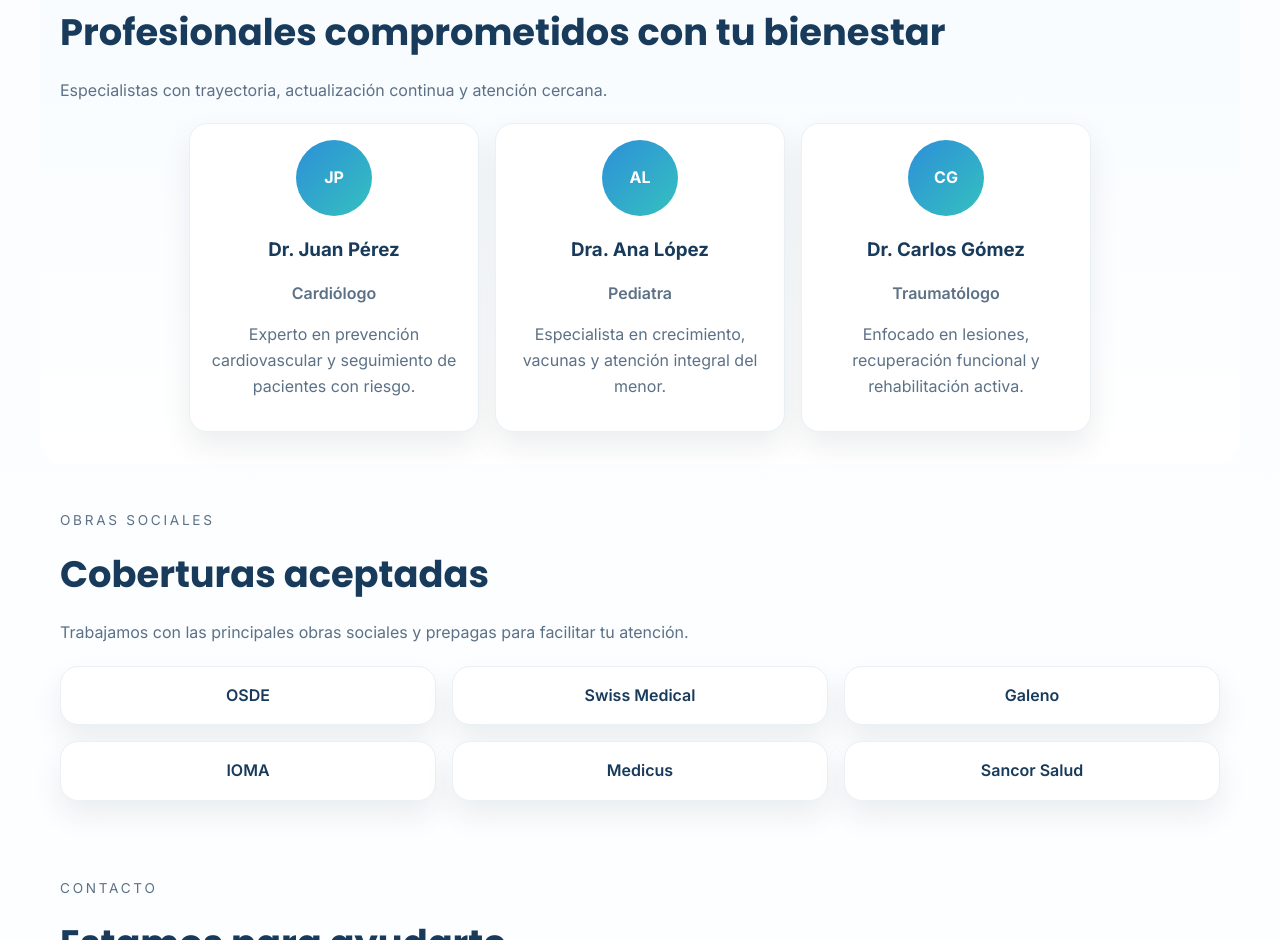
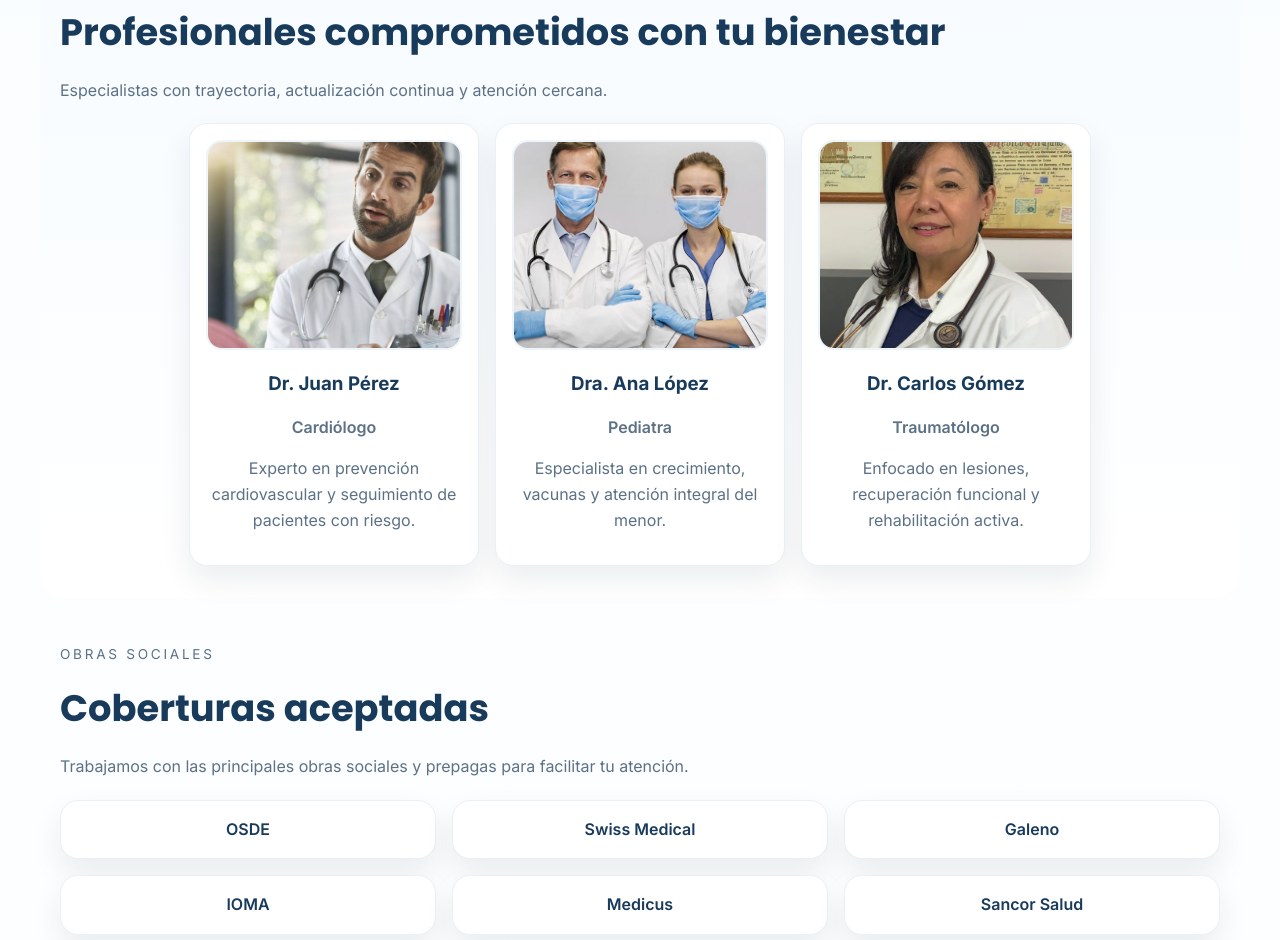
Before and after one commit to phipee/frtend-sum2E-Martin-Hernandez, a plain HTML site: page index.html in a window 1280 px wide. Shown: the part 1459-2399 px from the top of the page. Drawn offline with Linux system fonts and the light colour scheme.

Commit message:
Cuarto  commit: Etapa 4 (Validar estructura segun rubrica)

```diff
--- a/css/style.css
+++ b/css/style.css
@@ -136,13 +136,23 @@ main { padding-bottom: 2rem; }
   gap: 1rem;
   justify-content: center;
 }
-.doctor-card { padding: 1rem; width: 290px; text-align: center; }
-.avatar {
-  width: 76px; height: 76px; margin: 0 auto 0.8rem;
-  border-radius: 50%;
-  display: grid; place-items: center;
-  background: linear-gradient(135deg, var(--blue), var(--teal));
-  color: #fff; font-weight: 700;
+.doctor-card {
+  padding: 1rem;
+  width: 290px;
+  text-align: center;
+  transition: transform 0.2s ease, box-shadow 0.2s ease;
+}
+.doctor-card:hover {
+  transform: translateY(-4px);
+  box-shadow: 0 18px 32px rgba(17, 34, 56, 0.14);
+}
+.doctor-photo {
+  width: 100%;
+  height: 210px;
+  object-fit: cover;
+  border-radius: 16px;
+  margin-bottom: 0.85rem;
+  border: 2px solid #edf5fb;
 }
 .role { color: var(--blue); font-weight: 600; }
 
--- a/index.html
+++ b/index.html
@@ -62,19 +62,19 @@
       </div>
       <div class="doctors-grid">
         <article class="doctor-card">
-          <div class="avatar">JP</div>
+          <img class="doctor-photo" src="medico1.jpg" alt="Profesional médico de SaludPlus" loading="lazy">
           <h3>Dr. Juan Pérez</h3>
           <p class="role">Cardiólogo</p>
           <p>Experto en prevención cardiovascular y seguimiento de pacientes con riesgo.</p>
         </article>
         <article class="doctor-card">
-          <div class="avatar">AL</div>
+          <img class="doctor-photo" src="medicos2.jpg" alt="Equipo médico de SaludPlus" loading="lazy">
           <h3>Dra. Ana López</h3>
           <p class="role">Pediatra</p>
           <p>Especialista en crecimiento, vacunas y atención integral del menor.</p>
         </article>
         <article class="doctor-card">
-          <div class="avatar">CG</div>
+          <img class="doctor-photo" src="medica33.jpg" alt="Profesional médica de SaludPlus" loading="lazy">
           <h3>Dr. Carlos Gómez</h3>
           <p class="role">Traumatólogo</p>
           <p>Enfocado en lesiones, recuperación funcional y rehabilitación activa.</p>
```
Also changed, not shown: medica33.jpg (added), medico1.jpg (added), medicos2.jpg (added), promtps .txt.
